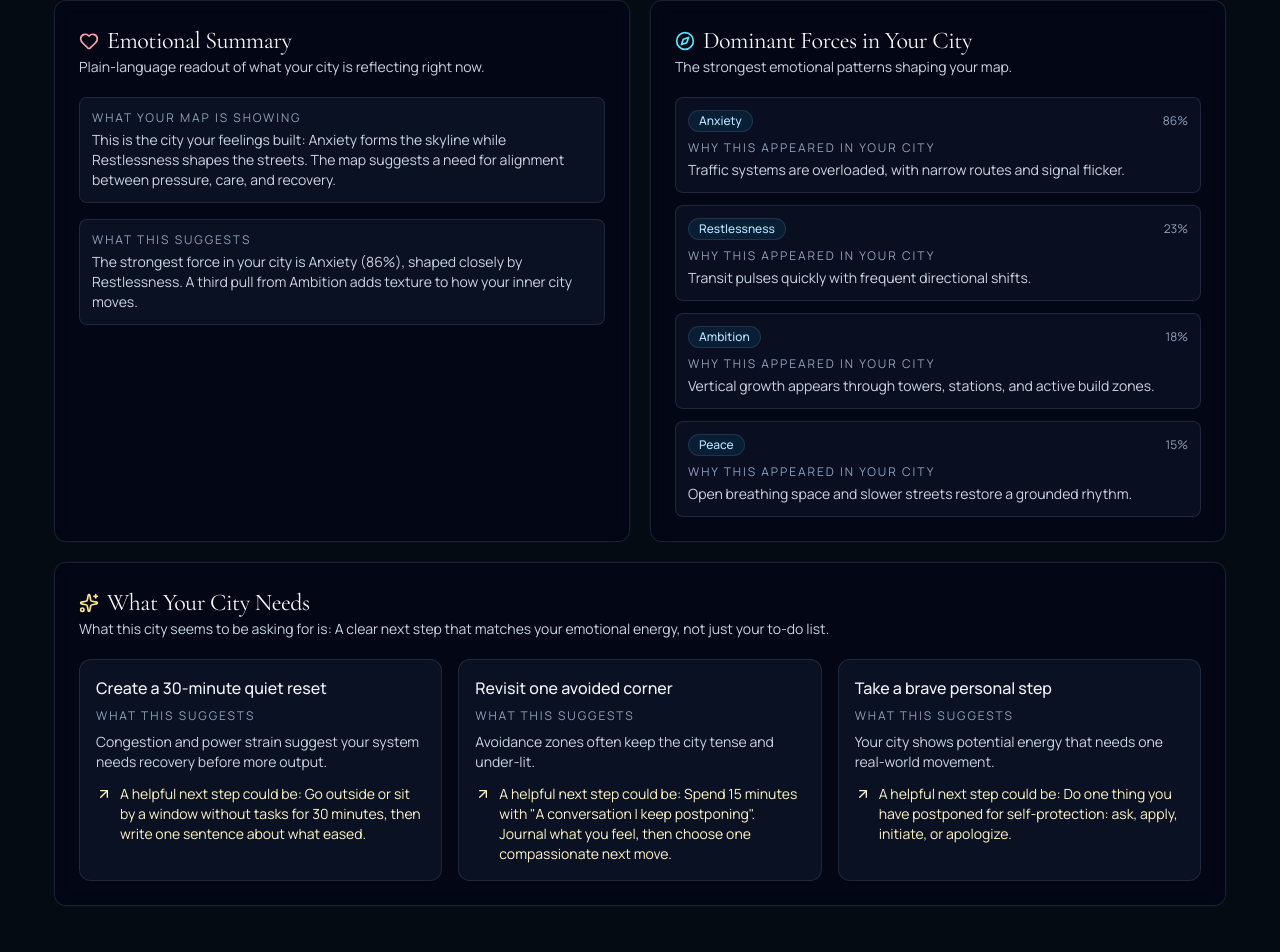
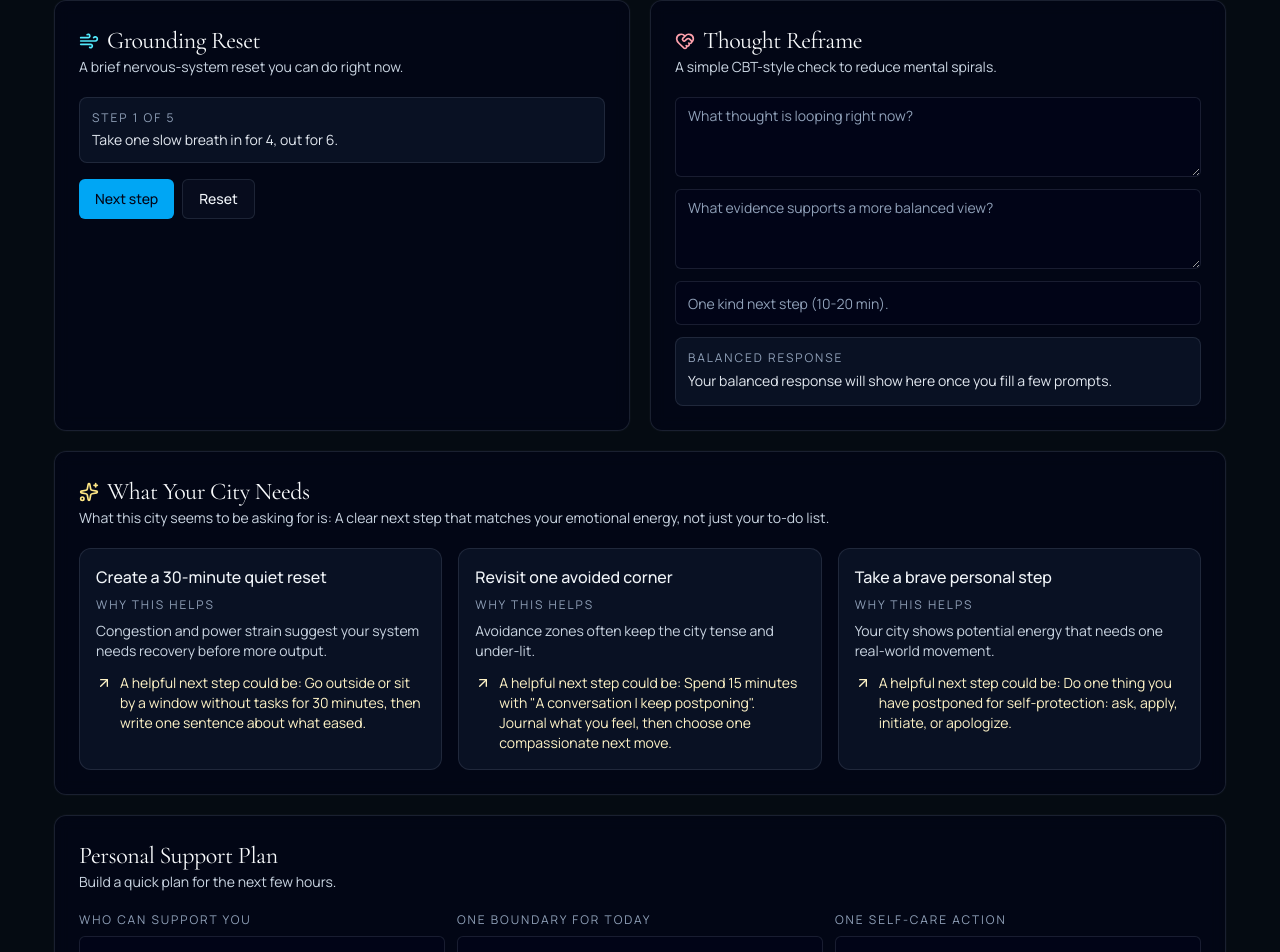
Before and after one commit to AbhinavGGarg/If-My-Feelings-Were-a-City, a Next.js app: page /city in a window 1280 px wide. Shown: the part 1264-2216 px from the top of the page. Built offline with nearby package versions, Linux system fonts and the light colour scheme.

Commit message:
Replace summary/dominant blocks with therapy-style support tools

```diff
--- a/components/emotional-insights.tsx
+++ b/components/emotional-insights.tsx
@@ -1,55 +1,126 @@
-import { ArrowUpRight, Compass, Heart, Sparkles } from "lucide-react";
+"use client";
+
+import { ArrowUpRight, CheckCircle2, HeartHandshake, Sparkles, Wind } from "lucide-react";
+import { useMemo, useState } from "react";
 
 import { Badge } from "@/components/ui/badge";
+import { Button } from "@/components/ui/button";
 import { Card, CardContent, CardDescription, CardHeader, CardTitle } from "@/components/ui/card";
+import { Input } from "@/components/ui/input";
+import { Textarea } from "@/components/ui/textarea";
 import type { CityModel } from "@/lib/types";
-import { toTitleCase } from "@/lib/utils";
 
 interface EmotionalInsightsProps {
   city: CityModel;
 }
 
+const groundingSteps = [
+  "Take one slow breath in for 4, out for 6.",
+  "Name 5 things you can see around you.",
+  "Relax your shoulders and unclench your jaw.",
+  "Name 3 things you can feel physically.",
+  "Say: I am safe enough for this moment.",
+];
+
+function buildReframe(thought: string, evidence: string, nextStep: string) {
+  const cleanThought = thought.trim();
+  const cleanEvidence = evidence.trim();
+  const cleanStep = nextStep.trim();
+
+  if (!cleanThought && !cleanEvidence && !cleanStep) {
+    return "Your balanced response will show here once you fill a few prompts.";
+  }
+
+  const first = cleanThought
+    ? `Even if "${cleanThought}" feels loud right now,`
+    : "Even if things feel intense right now,";
+  const second = cleanEvidence
+    ? `the evidence I can hold onto is: ${cleanEvidence}.`
+    : "there is still some evidence that this moment can shift.";
+  const third = cleanStep
+    ? `A kind next step is: ${cleanStep}.`
+    : "A kind next step is one small calming action.";
+
+  return `${first} ${second} ${third}`;
+}
+
 export function EmotionalInsights({ city }: EmotionalInsightsProps) {
+  const [groundingIndex, setGroundingIndex] = useState(0);
+  const [thought, setThought] = useState("");
+  const [evidence, setEvidence] = useState("");
+  const [nextStep, setNextStep] = useState("");
+  const [supportPerson, setSupportPerson] = useState("");
+  const [boundary, setBoundary] = useState("");
+  const [careAction, setCareAction] = useState("");
+
+  const reframe = useMemo(() => buildReframe(thought, evidence, nextStep), [thought, evidence, nextStep]);
+  const activeGroundingStep = groundingSteps[groundingIndex] ?? groundingSteps[0];
+  const groundingComplete = groundingIndex >= groundingSteps.length - 1;
+
   return (
     <section className="grid gap-5 lg:grid-cols-2">
       <Card>
         <CardHeader>
           <CardTitle className="flex items-center gap-2 text-slate-50">
-            <Heart className="h-5 w-5 text-rose-300" /> Emotional Summary
+            <Wind className="h-5 w-5 text-cyan-300" /> Grounding Reset
           </CardTitle>
-          <CardDescription>Plain-language readout of what your city is reflecting right now.</CardDescription>
+          <CardDescription>A brief nervous-system reset you can do right now.</CardDescription>
         </CardHeader>
-        <CardContent className="space-y-4 text-sm text-slate-300">
+        <CardContent className="space-y-4">
           <div className="rounded-lg border border-slate-800/70 bg-slate-900/65 p-3">
-            <p className="mb-1 text-xs uppercase tracking-[0.16em] text-slate-400">What your map is showing</p>
-            <p>{city.summaryText}</p>
+            <p className="mb-1 text-xs uppercase tracking-[0.16em] text-slate-400">
+              Step {Math.min(groundingIndex + 1, groundingSteps.length)} of {groundingSteps.length}
+            </p>
+            <p className="text-sm text-slate-200">{activeGroundingStep}</p>
           </div>
 
-          <div className="rounded-lg border border-slate-800/70 bg-slate-900/65 p-3">
-            <p className="mb-1 text-xs uppercase tracking-[0.16em] text-slate-400">What this suggests</p>
-            <p>{city.emotionalProfile.interpretation}</p>
+          <div className="flex flex-wrap gap-2">
+            <Button
+              onClick={() => setGroundingIndex((current) => Math.min(current + 1, groundingSteps.length - 1))}
+              disabled={groundingComplete}
+            >
+              {groundingComplete ? "Completed" : "Next step"}
+            </Button>
+            <Button variant="outline" onClick={() => setGroundingIndex(0)}>
+              Reset
+            </Button>
           </div>
+
+          {groundingComplete && (
+            <p className="flex items-center gap-2 text-sm text-emerald-200">
+              <CheckCircle2 className="h-4 w-4" />
+              Nice work. You can return to this anytime your city feels overloaded.
+            </p>
+          )}
         </CardContent>
       </Card>
 
       <Card>
         <CardHeader>
           <CardTitle className="flex items-center gap-2 text-slate-50">
-            <Compass className="h-5 w-5 text-cyan-300" /> Dominant Forces in Your City
+            <HeartHandshake className="h-5 w-5 text-rose-300" /> Thought Reframe
           </CardTitle>
-          <CardDescription>The strongest emotional patterns shaping your map.</CardDescription>
+          <CardDescription>A simple CBT-style check to reduce mental spirals.</CardDescription>
         </CardHeader>
         <CardContent className="space-y-3">
-          {city.dominantForces.map((force) => (
-            <div key={force.emotion} className="rounded-lg border border-slate-800/70 bg-slate-900/60 p-3">
-              <div className="mb-2 flex items-center justify-between">
-                <Badge variant="sky">{toTitleCase(force.emotion)}</Badge>
-                <span className="text-xs text-slate-400">{Math.round(force.score * 100)}%</span>
-              </div>
-              <p className="mb-1 text-xs uppercase tracking-[0.16em] text-slate-400">Why this appeared in your city</p>
-              <p className="text-sm text-slate-300">{force.influence}</p>
-            </div>
-          ))}
+          <Textarea
+            value={thought}
+            onChange={(event) => setThought(event.target.value)}
+            placeholder="What thought is looping right now?"
+            className="min-h-20"
+          />
+          <Textarea
+            value={evidence}
+            onChange={(event) => setEvidence(event.target.value)}
+            placeholder="What evidence supports a more balanced view?"
+            className="min-h-20"
+          />
+          <Input value={nextStep} onChange={(event) => setNextStep(event.target.value)} placeholder="One kind next step (10-20 min)." />
+
+          <div className="rounded-lg border border-slate-800/70 bg-slate-900/65 p-3">
+            <p className="mb-1 text-xs uppercase tracking-[0.16em] text-slate-400">Balanced response</p>
+            <p className="text-sm leading-relaxed text-slate-200">{reframe}</p>
+          </div>
         </CardContent>
       </Card>
 
@@ -64,7 +135,7 @@ export function EmotionalInsights({ city }: EmotionalInsightsProps) {
           {city.actionSuggestions.map((action) => (
             <div key={action.id} className="rounded-xl border border-slate-800/70 bg-slate-900/65 p-4">
               <p className="font-medium text-slate-100">{action.title}</p>
-              <p className="mb-2 mt-2 text-xs uppercase tracking-[0.16em] text-slate-400">What this suggests</p>
+              <p className="mb-2 mt-2 text-xs uppercase tracking-[0.16em] text-slate-400">Why this helps</p>
               <p className="text-sm text-slate-300">{action.why}</p>
               <p className="mt-3 flex gap-2 text-sm text-amber-100">
                 <ArrowUpRight className="mt-0.5 h-4 w-4 shrink-0" />
@@ -74,6 +145,33 @@ export function EmotionalInsights({ city }: EmotionalInsightsProps) {
           ))}
         </CardContent>
       </Card>
+
+      <Card className="lg:col-span-2">
+        <CardHeader>
+          <CardTitle className="text-slate-50">Personal Support Plan</CardTitle>
+          <CardDescription>Build a quick plan for the next few hours.</CardDescription>
+        </CardHeader>
+        <CardContent className="grid gap-3 md:grid-cols-3">
+          <div className="space-y-2">
+            <p className="text-xs uppercase tracking-[0.16em] text-slate-400">Who can support you</p>
+            <Input value={supportPerson} onChange={(event) => setSupportPerson(event.target.value)} placeholder="Name one person" />
+          </div>
+          <div className="space-y-2">
+            <p className="text-xs uppercase tracking-[0.16em] text-slate-400">One boundary for today</p>
+            <Input value={boundary} onChange={(event) => setBoundary(event.target.value)} placeholder="What you will protect" />
+          </div>
+          <div className="space-y-2">
+            <p className="text-xs uppercase tracking-[0.16em] text-slate-400">One self-care action</p>
+            <Input value={careAction} onChange={(event) => setCareAction(event.target.value)} placeholder="A small calming action" />
+          </div>
+
+          <div className="md:col-span-3 flex flex-wrap gap-2 pt-1">
+            {supportPerson && <Badge variant="sky">Support: {supportPerson}</Badge>}
+            {boundary && <Badge>Boundary: {boundary}</Badge>}
+            {careAction && <Badge variant="amber">Care action: {careAction}</Badge>}
+          </div>
+        </CardContent>
+      </Card>
     </section>
   );
 }
```
